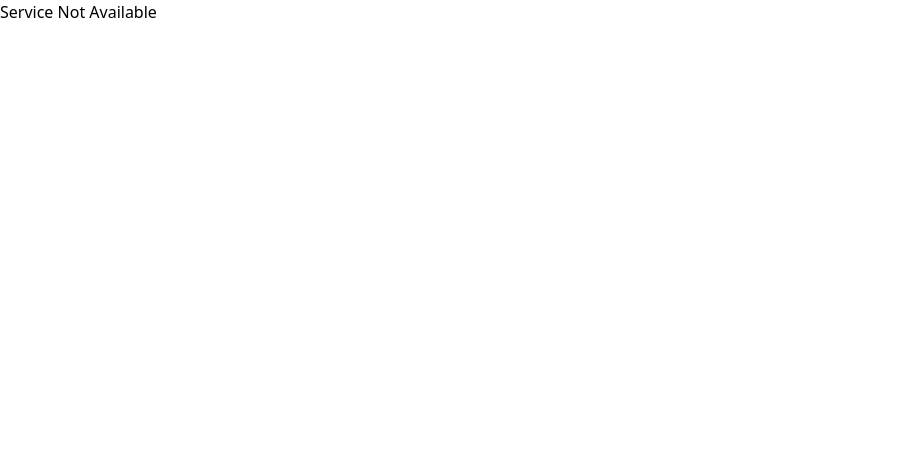
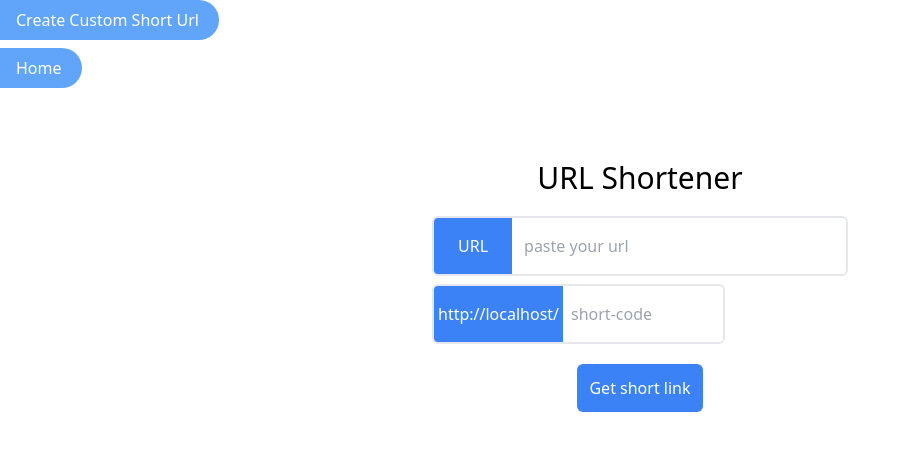
Before and after one commit to gkumar9891/url-shortener-frontend, a Nuxt app: page /custom-url in a window 1280 px wide. Shown: the top 450 px of the page, without its empty margins (0-911 px from the left). Built offline with nearby package versions, Linux system fonts and the light colour scheme; no server answers.

Commit message:
added create custom link functionality

```diff
--- /dev/null
+++ b/components/CustomShortUrl.vue
@@ -0,0 +1,81 @@
+<template>
+    <form class="xl:w-1/3 mx-auto" @submit.prevent="getShortLink">
+        <div class="flex border-solid border-2 rounded-md overflow-hidden mb-2">
+            <span class="py-4 px-6 bg-blue-500 text-white">URL</span>
+            <input v-model="longUrl" type="text" class="flex-1 px-3" placeholder="paste your url" aria-label="url field"
+                aria-describedby="paste your url here" />
+        </div>
+        <div class="inline-flex border-solid border-2 rounded-md overflow-hidden">
+            <span class="py-4 px-1 bg-blue-500 text-white"> {{ `${navigation?.location?.protocol}//${navigation?.location?.host}` }}/ </span>
+            <input v-model="shortCode" type="text" class="px-2 inline-block w-40" placeholder="short-code" aria-label="url field"
+                aria-describedby="paste your url here" />
+        </div>
+        <div class="text-center mt-5">
+            <button type="submit"
+                class="disabled:opacity-75 py-3 px-3 bg-blue-500 text-white rounded-md transform motion-reduce:transform-none hover:-translate-y-1 hover:scale-110 transition ease-in-out duration-300">Get
+                short link</button>
+        </div>
+    </form>
+</template>
+
+<script setup lang="ts">
+import {ref, onMounted} from 'vue';
+import { useToast } from '@/composables/toast';
+
+const {public: { apiBase }} = useRuntimeConfig();
+const $toast = useToast();
+const navigation = ref();
+const longUrl = ref('');
+const shortCode = ref('');
+
+onMounted(() => {
+    navigation.value = window || globalThis
+})
+
+const getShortLink = async ():Promise<void> => {
+    try {
+        const urlRegex = /^(https?:\/\/)/;
+
+        let payload = {
+            url: longUrl.value,
+            shortCode: shortCode.value
+        }
+
+        if(!urlRegex.test(longUrl.value)) {
+            payload.url = `https://${longUrl.value}`
+        }
+
+        let res = await fetch(`${apiBase}/url-shortener/alias`, {
+            method: "POST",
+            body: JSON.stringify(payload),
+            headers: {
+                "content-type": "application/json"
+            }
+        })
+
+
+
+        if(res.status.toString().startsWith('4')) {
+            res = await res.json();
+            $toast.error(`${res.message}`)
+            return;
+        }
+
+
+
+        if (res.status == '500') {
+            $toast.error(`internal server error`)
+            return;
+        }
+
+        res = await res.json();
+
+        res.short_url = `${window.location.protocol}//${window.location.host}/${res.short_url}`
+        $toast.success(res);
+    } catch (error) {
+        console.log(error)
+        $toast.error(error.message)
+    }
+}
+
+</script>
--- /dev/null
+++ b/components/Navigation.vue
@@ -0,0 +1,8 @@
+<template>
+    <nav class="fixed top-0 left-0">
+        <ul class="list-none flex flex-col items-start">
+            <li class="py-2 pl-7 pr-5 relative -left-3 transition-all hover:left-0 rounded-r-full bg-blue-400 text-white mb-2"><NuxtLink to="/custom-url">Create Custom Short Url</NuxtLink></li>
+            <li class="py-2 pl-7 pr-5 relative -left-3 transition-all hover:left-0 rounded-r-full bg-blue-400 text-white mb-2"><NuxtLink to="/">Home</NuxtLink></li>
+        </ul>
+    </nav>
+</template>
--- a/layouts/default.vue
+++ b/layouts/default.vue
@@ -1,4 +1,5 @@
 <template>
     <Toast></Toast>
+    <Navigation></Navigation>
     <slot></slot>
 </template>
--- /dev/null
+++ b/pages/custom-url.vue
@@ -0,0 +1,10 @@
+<template>
+    <section class="section pt-40">
+        <div class="container mx-auto px-4">
+            <div class="text-center mb-5">
+                <h1 class="text-3xl">URL Shortener</h1>
+            </div>
+            <CustomShortUrl />
+        </div>
+    </section>
+</template>
```
